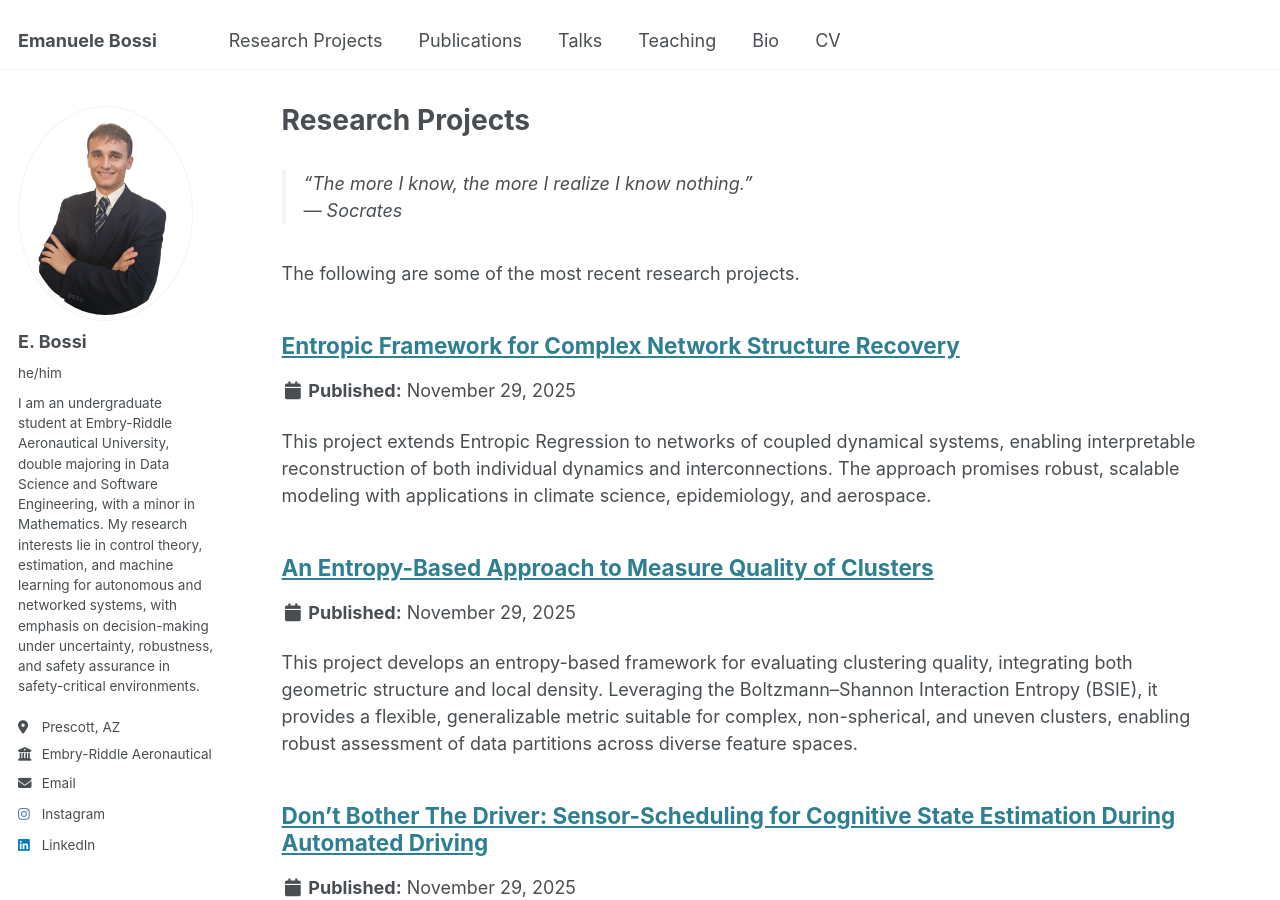
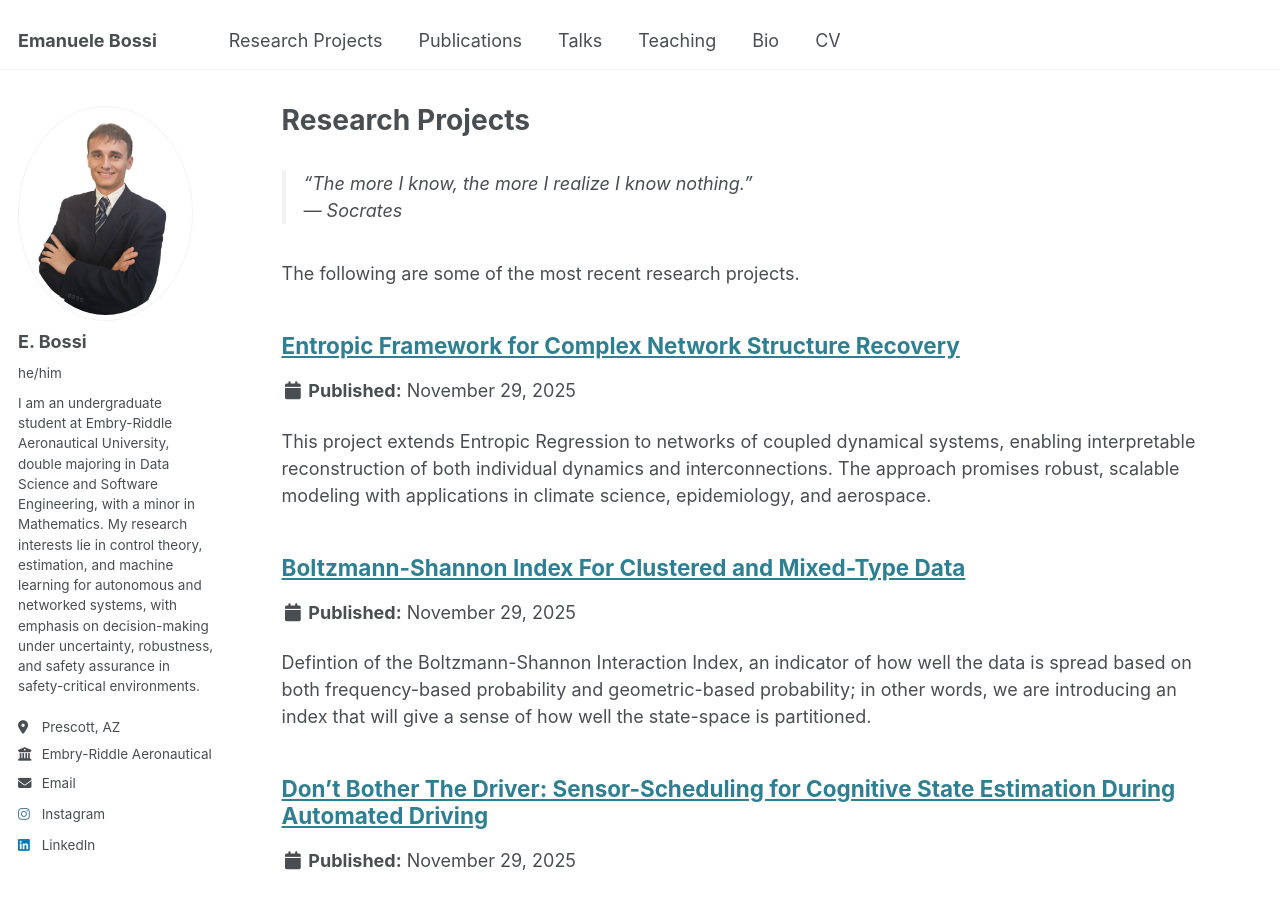
Before and after one commit to bossiemanuele/bossiemanuele.github.io, a Jekyll site: the page built from _pages/portfolio.html, in a window 1280 px wide and 900 px high. Built offline with Jekyll 4.4.1, drawn with Linux system fonts in a browser that asks for light colours.

Commit message:
Update 01_BSIE.md

```diff
--- a/_portfolio/01_BSIE.md
+++ b/_portfolio/01_BSIE.md
@@ -1,6 +1,6 @@
 ---
-title: "An Entropy-Based Approach to Measure Quality of Clusters"
-excerpt: "This project develops an entropy-based framework for evaluating clustering quality, integrating both geometric structure and local density. Leveraging the Boltzmann–Shannon Interaction Entropy (BSIE), it provides a flexible, generalizable metric suitable for complex, non-spherical, and uneven clusters, enabling robust assessment of data partitions across diverse feature spaces."
+title: "Boltzmann-Shannon Index For Clustered and Mixed-Type Data"
+excerpt: "Defintion of the Boltzmann-Shannon Interaction Index, an indicator of how well the data is spread based on both frequency-based probability and geometric-based probability; in other words, we are introducing an index that will give a sense of how well the state-space is partitioned."
 collection: portfolio
 ---
 
```
